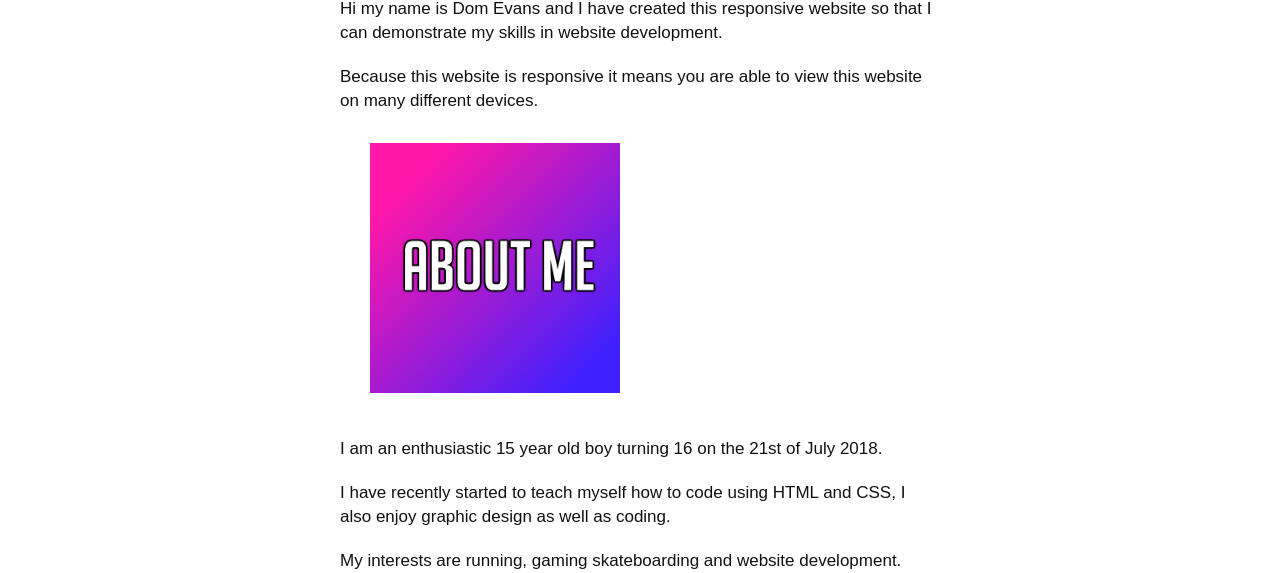
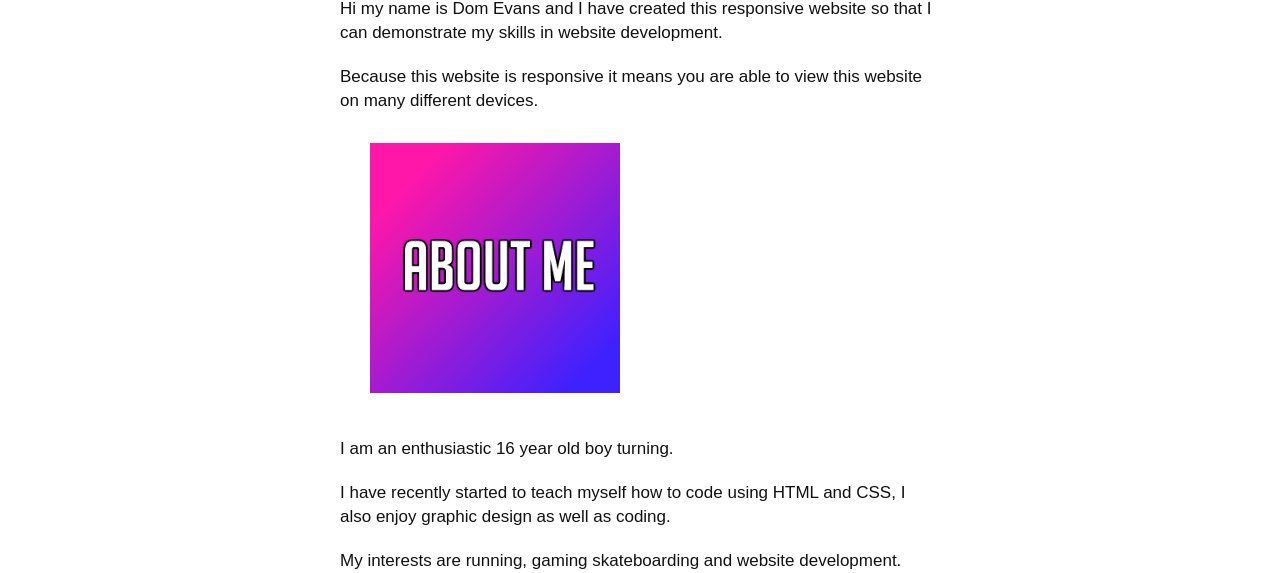
Before and after one commit to DomEvans21/DomEvans21.github.io, a plain HTML site: page index.html in a window 1280 px wide. Shown: the part 373-946 px from the top of the page. Drawn offline with Linux system fonts and the light colour scheme.

Commit message:
Update age

```diff
--- a/index.html
+++ b/index.html
@@ -18,7 +18,7 @@
       <img class="img-aboutme" src="img/aboutme.png" alt="About me"
       <div class="wrapper">
         <article class="img-info">
-          <p>I am an enthusiastic 15 year old boy turning 16 on the 21st of July 2018.</p>
+          <p>I am an enthusiastic 16 year old boy turning.</p>
           <p>I have recently started to teach myself how to code using HTML and CSS, I also enjoy graphic design as well as coding.</P>
           <p>My interests are running, gaming skateboarding and website development.</P>
         </article>
```
